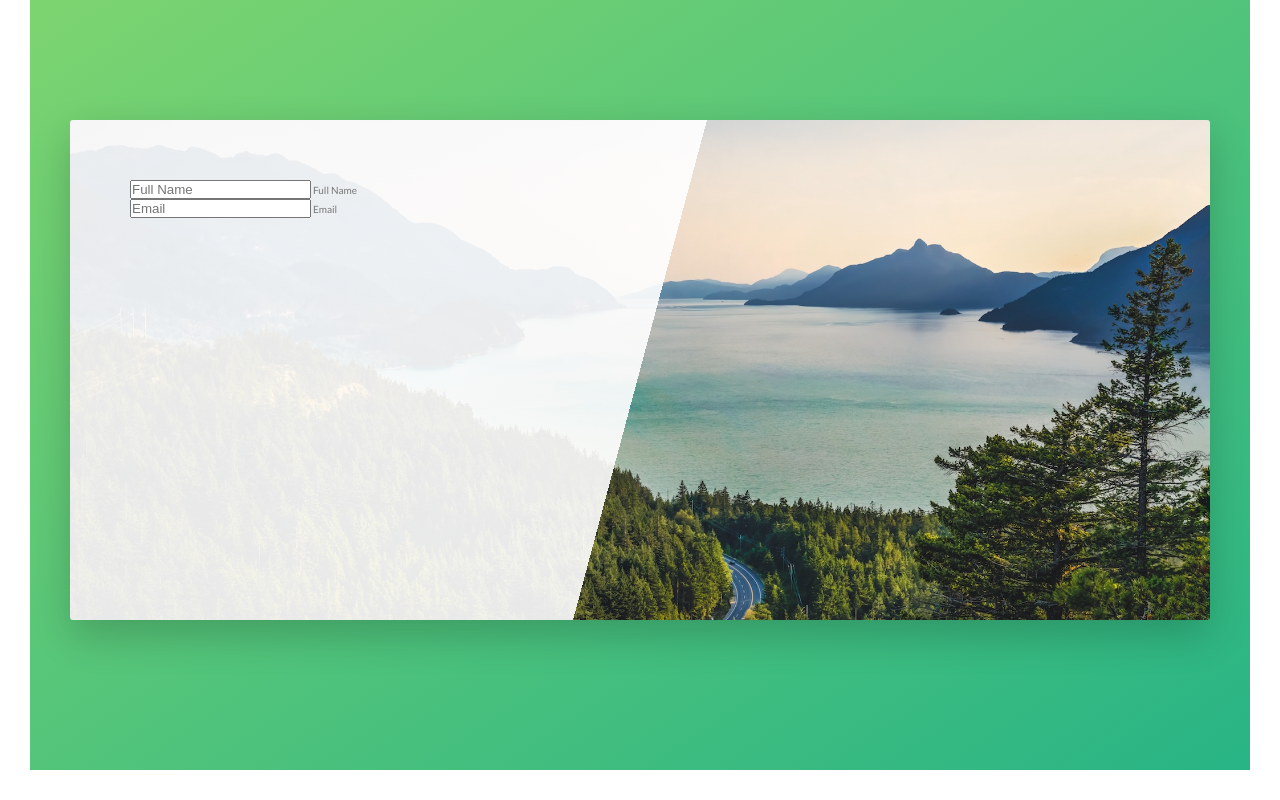
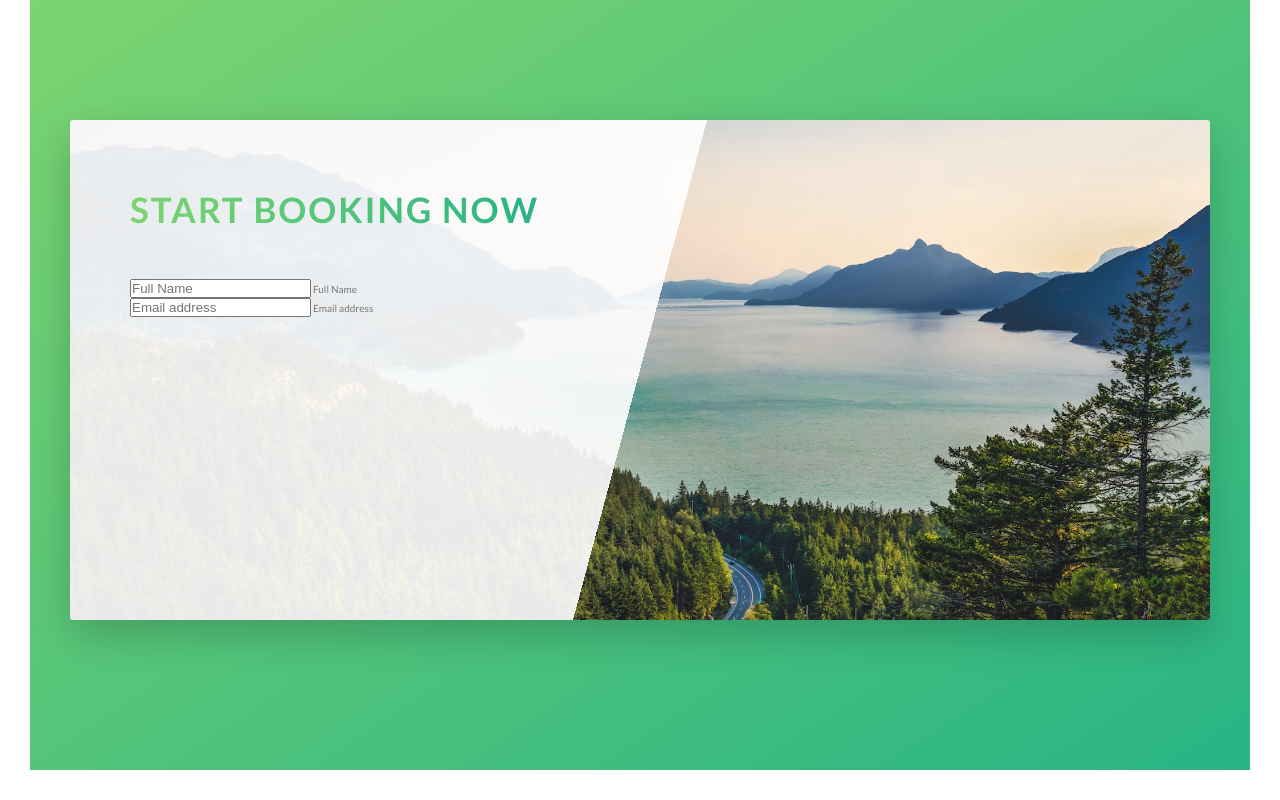
Before and after one commit to JOSHI53/Natours, a website: page index.html in a window 1280 px wide. Shown: the part 4502-5302 px from the top of the page. Drawn offline with Linux system fonts and the light colour scheme.

Commit message:
eleventh commit

```diff
--- a/index.html
+++ b/index.html
@@ -261,13 +261,20 @@
                 <div class="book">
                     <div class="book__form">
                         <form action="#" class="form">
+                            <div class=" u-margin-bottom-medium">
+                                <h2 class="heading-secondary">
+                                    Start booking now
+
+                                </h2>
+
+                            </div>
                             <div class="form__group">
                                 <input type="text" class="form__input" placeholder="Full Name" required id="name">
                                 <label for="name" class="form__label">Full Name</label>
                             </div>
                             <div class="form__group">
-                                <input type="email" class="form__input" placeholder="Email" required id="email">
-                                <label for="email" class="form__label">Email</label>
+                                <input type="email" class="form__input" placeholder="Email address" required id="email">
+                                <label for="email" class="form__label">Email address</label>
                             </div>
                         </form>
                     </div>
```
